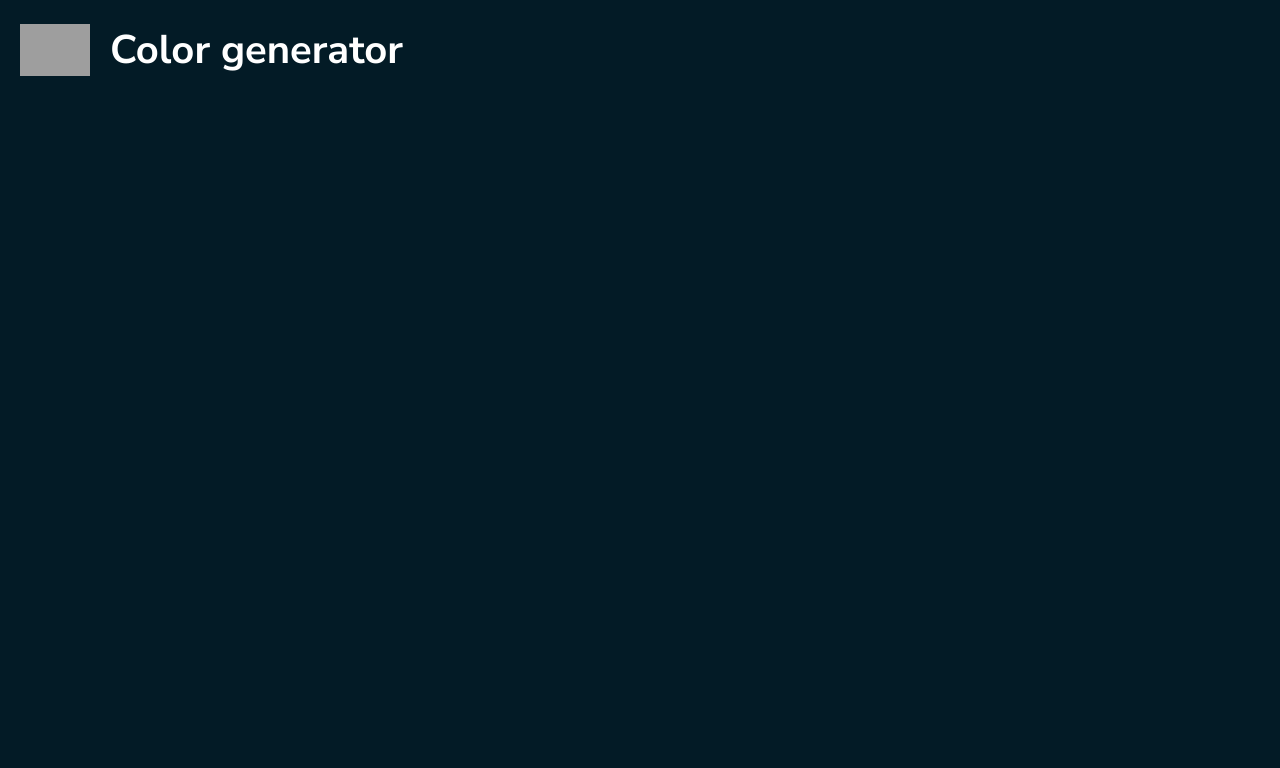
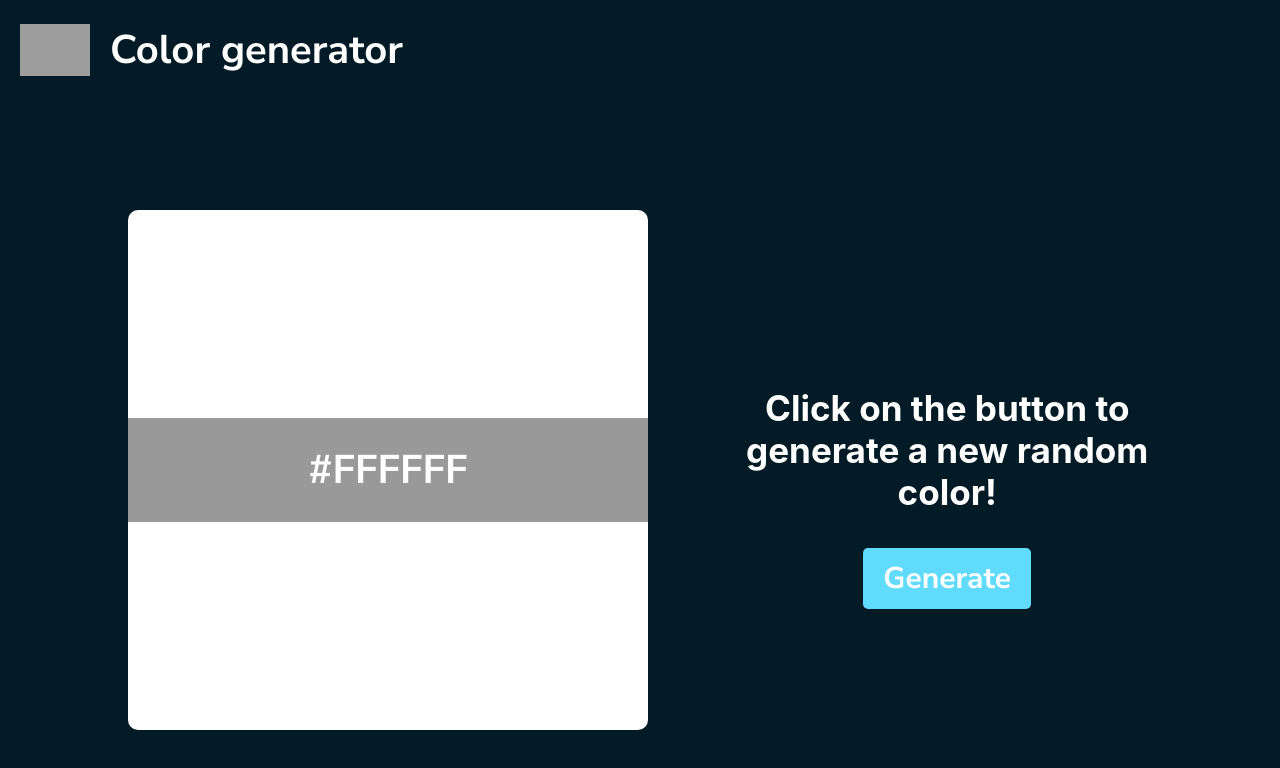
Before and after one commit to fabio-gabriel/React-color-generator, a React (Create React App) app: page / in a window 1280 px wide. Shown: the top 768 px of the page. Built offline with nearby package versions, Linux system fonts and the light colour scheme; grey boxes are pictures that could not be loaded.

Commit message:
More changes

```diff
--- a/src/App.js
+++ b/src/App.js
@@ -5,14 +5,14 @@ import ContextProvider from "./contexts/ContextProvider";
 
 function App() {
   return (
-    <ContextProvider >
+    <ContextProvider>
       <div className="App">
         <div className="panel">
           <Card />
           <ActionButton />
         </div>
       </div>
-    </ContextProvider >
+    </ContextProvider>
   );
 }
 
--- a/src/components/ActionButton.js
+++ b/src/components/ActionButton.js
@@ -1,18 +1,17 @@
 import ColorContext from "../contexts/ColorContext";
 import "../styles/ActionButton.css";
+import { useContext } from "react";
 
 function ActionButton() {
+  const Context = useContext(ColorContext);
+
   return (
-    <ColorContext.Consumer>
-      {(context) => (
-        <div className="ActionButton">
-          <h3>Click on the button to generate a new random color!</h3>
-          <div className="centerButton">
-            <button onClick={context.generateHexColor}>Generate</button>
-          </div>
-        </div>
-      )}
-    </ColorContext.Consumer>
+    <div className="ActionButton">
+      <h3>Click on the button to generate a new random color!</h3>
+      <div className="centerButton">
+        <button onClick={Context.generateHexColor}>Generate</button>
+      </div>
+    </div>
   );
 }
 
--- a/src/components/Card.js
+++ b/src/components/Card.js
@@ -1,17 +1,16 @@
 import ColorContext from "../contexts/ColorContext";
 import "../styles/Card.css";
+import { useContext } from "react";
 
 function Card() {
+  const Context = useContext(ColorContext);
+
   return (
-    <ColorContext.Consumer>
-      {(context) => (
-        <div className="Card">
-          <div>
-            <p>{context.color}</p>
-          </div>
+      <div className="Card" style={Context.styling}>
+        <div>
+          <p>{Context.color}</p>
         </div>
-      )}
-    </ColorContext.Consumer>
+      </div>
   );
 }
 
--- a/src/contexts/ContextProvider.js
+++ b/src/contexts/ContextProvider.js
@@ -1,14 +1,11 @@
 import ColorContext from "./ColorContext";
 
-function ContextProvider() {
-  let color = "#FFFFFF";
-  let styling = {
-    backgroundColor: color,
+function ContextProvider(props) {
+  let state = {
+    color: "#FFFFFF",
   };
-
-  let state = {
-    color: color,
-    styling: styling,
+  state.styling = {
+    backgroundColor: state.color,
   };
 
   const generateHexColor = () => {
@@ -32,7 +29,9 @@ function ContextProvider() {
         color: state.color,
         generateHexColor,
       }}
-    ></ColorContext.Provider>
+    >
+      {props.children}
+    </ColorContext.Provider>
   );
 }
 
```
